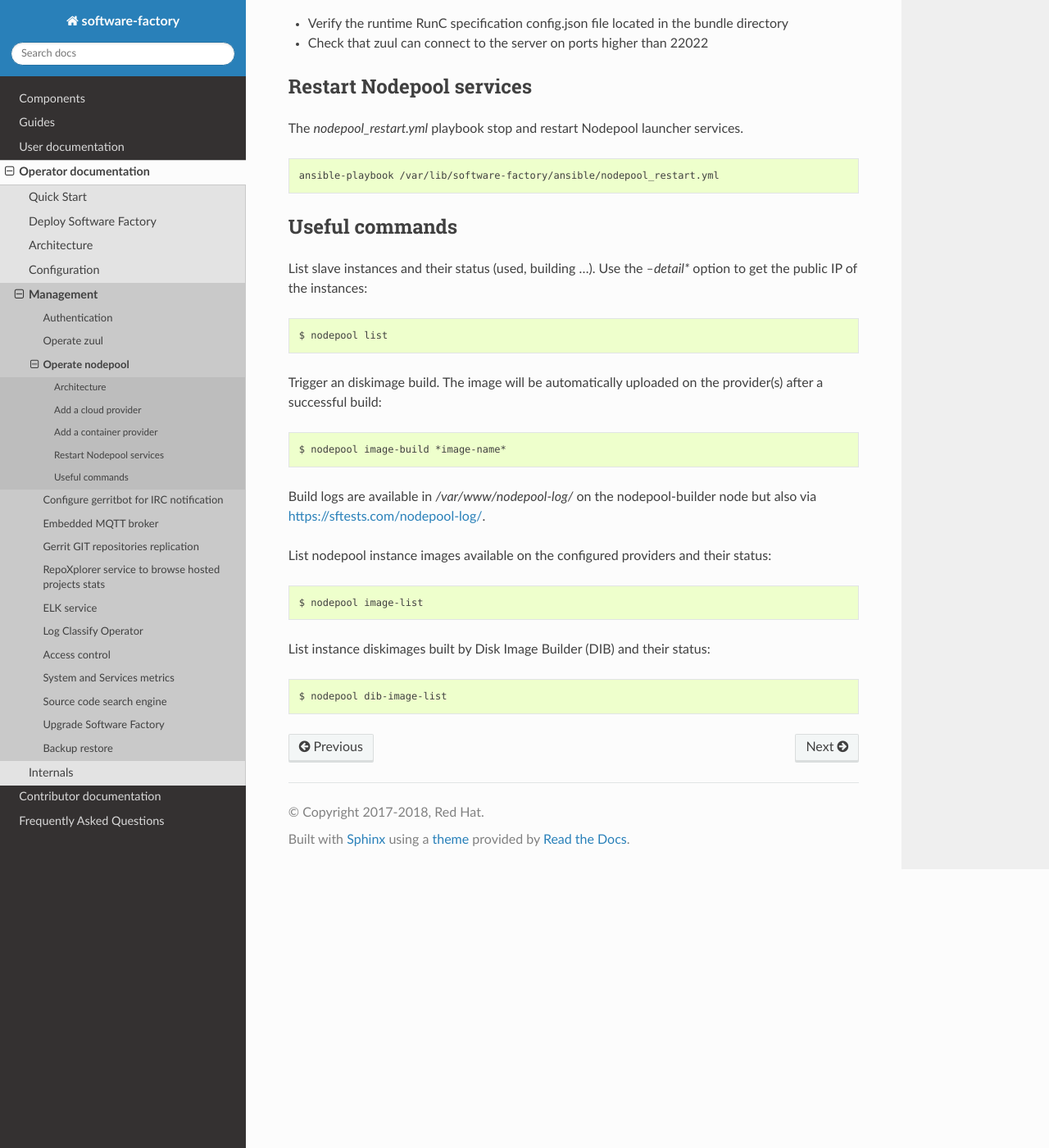
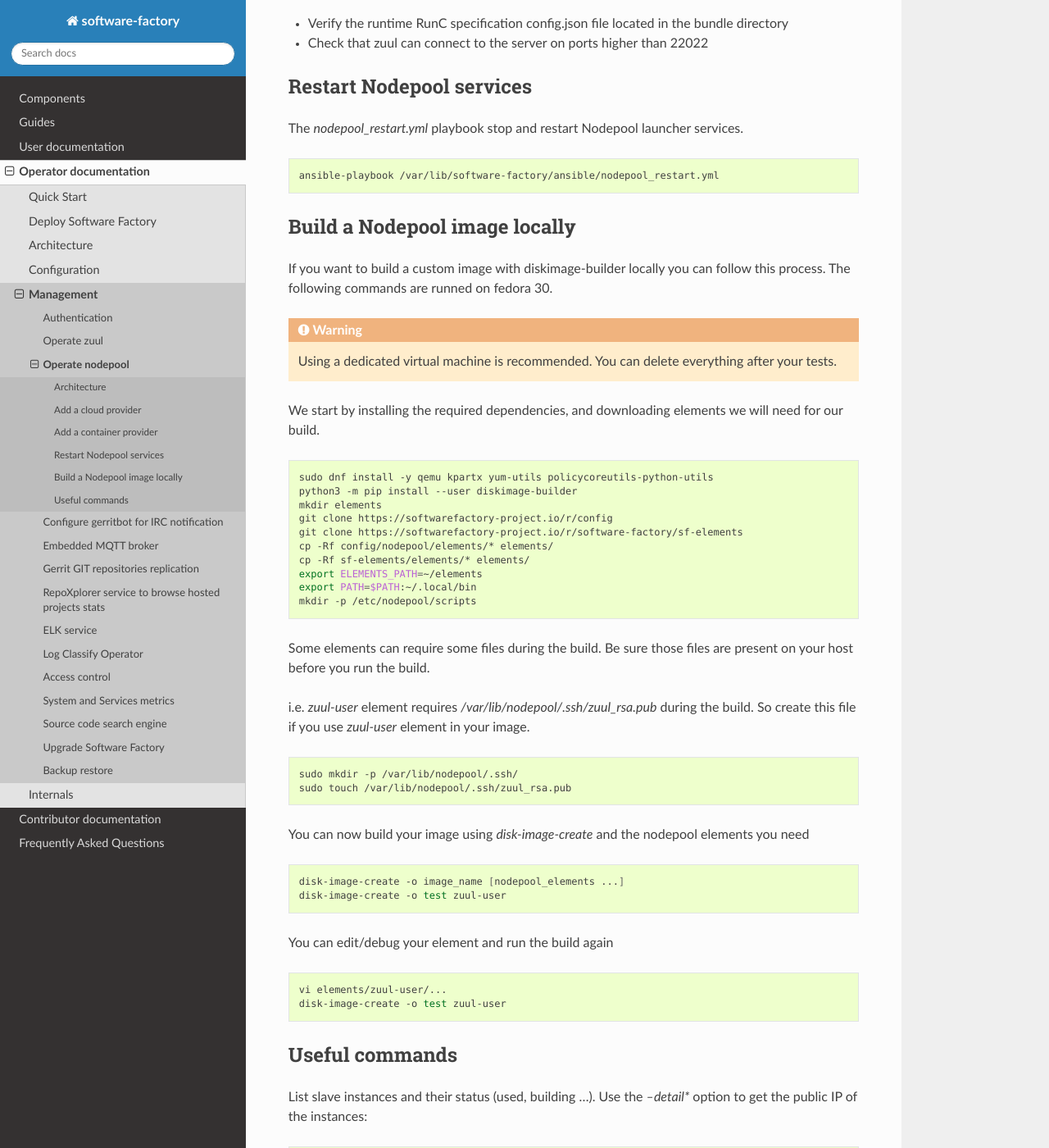
Before and after one commit to softwarefactory-project/sf-docs, a Sphinx documentation site: the page built from docs/operator/nodepool_operator.rst, in a window 1280 px wide and 1400 px high, scrolled down 5343 px. Shown: the whole window at 82% size. Built offline with Sphinx 7.4.7 and the Read the Docs theme 2.0.0, drawn with Linux system fonts in a browser that asks for light colours.

Commit message:
Build a Nodepool image locally
Change-Id: I02d092390f987e3b1519bce7d167f299a234a793

```diff
--- a/docs/operator/nodepool_operator.rst
+++ b/docs/operator/nodepool_operator.rst
@@ -315,6 +315,60 @@
   ansible-playbook /var/lib/software-factory/ansible/nodepool_restart.yml
 
 
+Build a Nodepool image locally
+------------------------------
+
+If you want to build a custom image with diskimage-builder locally you can
+follow this process. The following commands are runned on fedora 30.
+
+.. warning::
+
+  Using a dedicated virtual machine is recommended. You can delete everything
+  after your tests.
+
+We start by installing the required dependencies, and downloading elements we
+will need for our build.
+
+.. code-block:: bash
+
+  sudo dnf install -y qemu kpartx yum-utils policycoreutils-python-utils
+  python3 -m pip install --user diskimage-builder
+  mkdir elements
+  git clone https://softwarefactory-project.io/r/config
+  git clone https://softwarefactory-project.io/r/software-factory/sf-elements
+  cp -Rf config/nodepool/elements/* elements/
+  cp -Rf sf-elements/elements/* elements/
+  export ELEMENTS_PATH=~/elements
+  export PATH=$PATH:~/.local/bin
+  mkdir -p /etc/nodepool/scripts
+
+Some elements can require some files during the build. Be sure those files are
+present on your host before you run the build.
+
+i.e. `zuul-user` element requires `/var/lib/nodepool/.ssh/zuul_rsa.pub` during
+the build. So create this file if you use `zuul-user` element in your image.
+
+.. code-block:: bash
+
+  sudo mkdir -p /var/lib/nodepool/.ssh/
+  sudo touch /var/lib/nodepool/.ssh/zuul_rsa.pub
+
+You can now build your image using `disk-image-create` and the nodepool
+elements you need
+
+.. code-block:: bash
+
+  disk-image-create -o image_name [nodepool_elements ...]
+  disk-image-create -o test zuul-user
+
+You can edit/debug your element and run the build again
+
+.. code-block:: bash
+
+  vi elements/zuul-user/...
+  disk-image-create -o test zuul-user
+
+
 Useful commands
 ---------------
 
```
